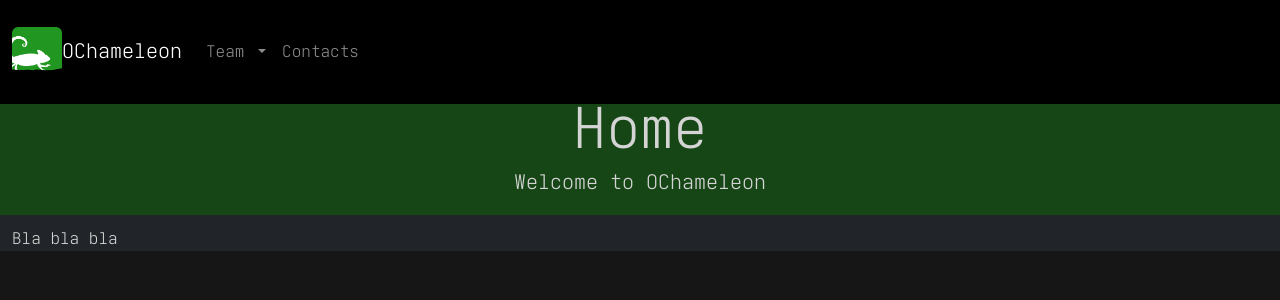
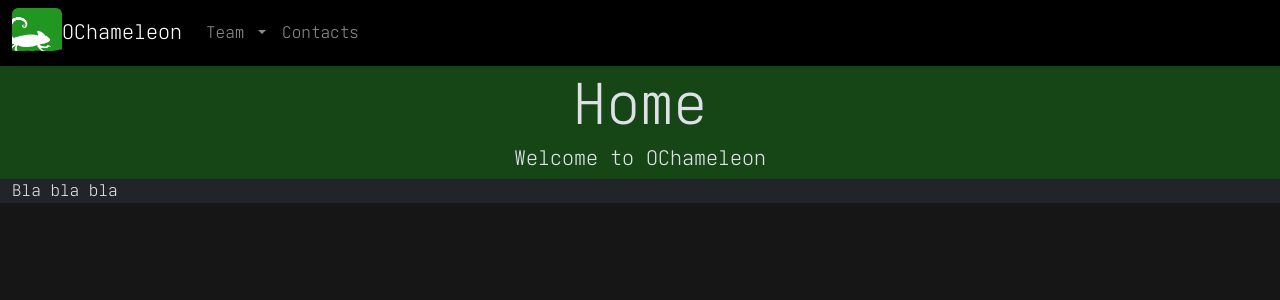
Before and after one commit to ochameleon/ochameleon.github.io, a Jekyll site: the page built from index.html, in a window 1280 px wide. Shown: the top 300 px of the page. Built offline with Jekyll 4.4.1, drawn with Linux system fonts in a browser that asks for light colours.

Commit message:
Correcting some styling related to div

```diff
--- a/_includes/header.html
+++ b/_includes/header.html
@@ -2,6 +2,7 @@
     <div class="container-fluid">
         <div class="row">
           <div class="col">
+            <br>
             <br>
             <br>
           </div>
--- a/static/style.css
+++ b/static/style.css
@@ -26,20 +26,6 @@ html, body {
     font-family: "Monocode";
     font-size:   16px;
 
-    margin-top:    12px;
-    margin-bottom: 12px;
-    margin-left:   0px;
-    margin-right:  0px;
-}
-
-div {
-    color: rgb(212, 212, 212);
-
-    font-family: "Monocode";
-    font-size:   16px;
-
-    margin-top:    12px;
-    margin-bottom: 12px;
     margin-left:   0px;
     margin-right:  0px;
 }
```
